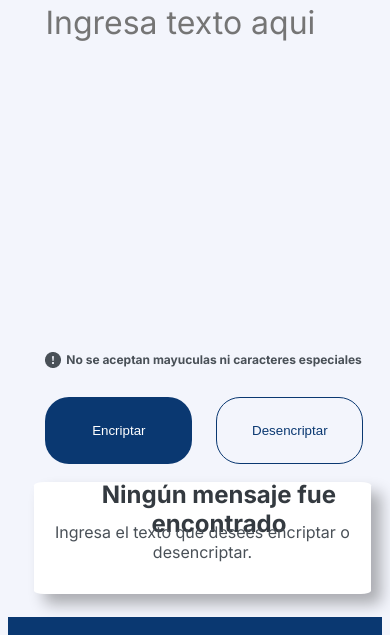
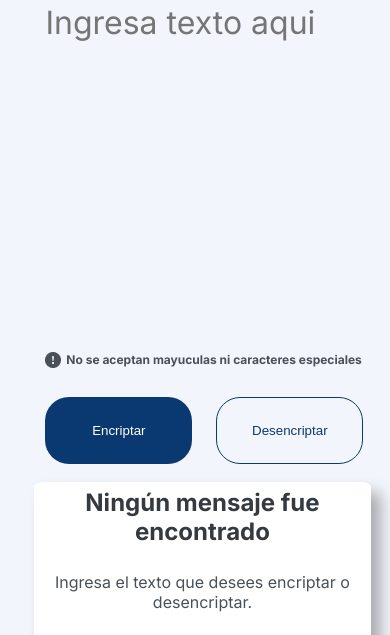
Before and after one commit to JorgeRJ85/Challenge_Encriptador, a plain HTML site: page index.html in a window 390 px wide. Shown: the part 50-685 px from the top of the page. Drawn offline with Linux system fonts and the light colour scheme.

Commit message:
modifique textos section 2

```diff
--- a/styles/style.css
+++ b/styles/style.css
@@ -276,25 +276,19 @@ body{
         margin: 0%  5%  5%  7%;
 
 
-        height: 7rem;
+        height: 10rem;
         justify-content: center;
         align-items: center;
 
 
         width: 90%;
-        padding: 5% 1% 1% 1% ;
+        padding: 5% 1% 10% 1% ;
     }
 
     .main__imagen{
         display: none;
     }
 
-    .main__section_3__titulo2{
-        margin: 5%;
-    }
-    .main_section_texto2{
-         margin: 5%;
-    }
 
 
      /* seccion area de texto encriptada desencriptada */
@@ -313,7 +307,10 @@ body{
 
 
 @media(max-width: 375px){
-
+    .main{
+        width: 100%;
+        height: 100%;
+    }
 
     .main__logo__img{
         height: 5%;
```
